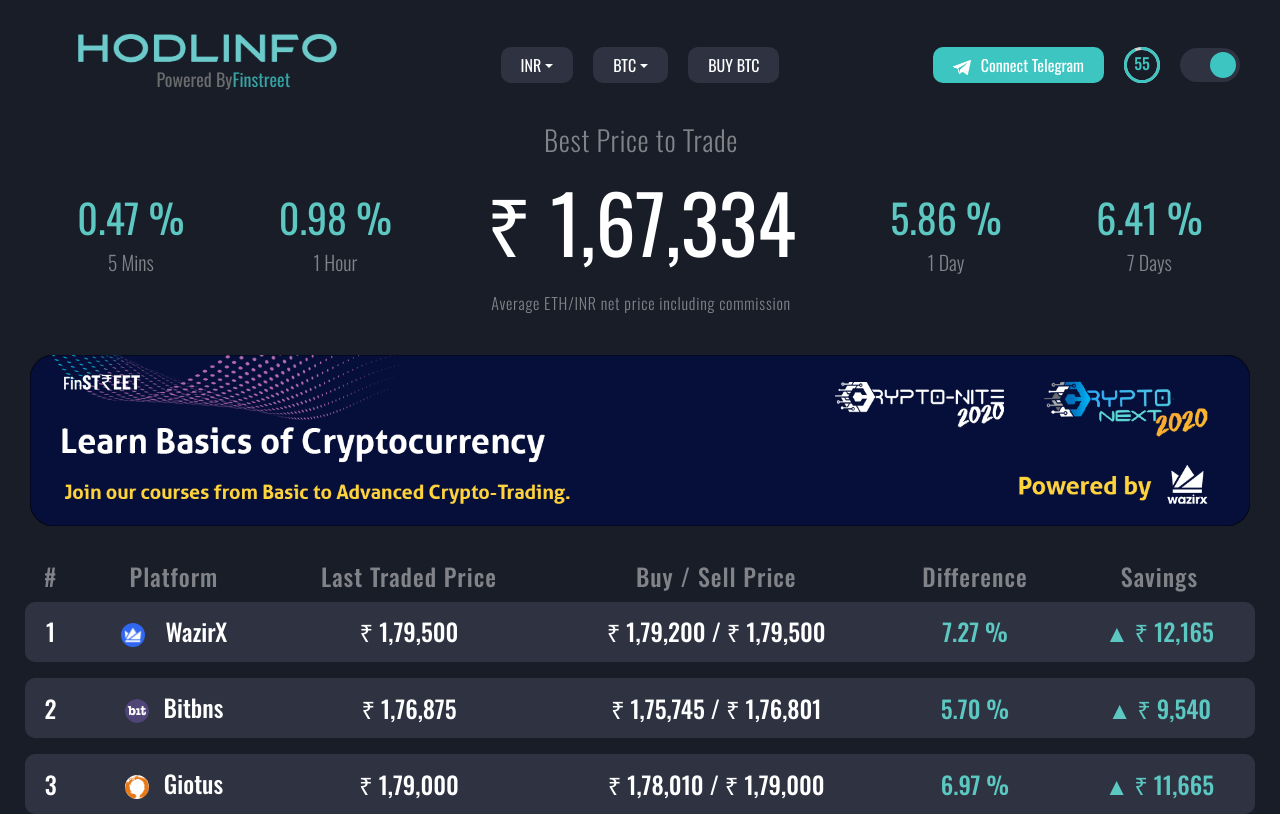
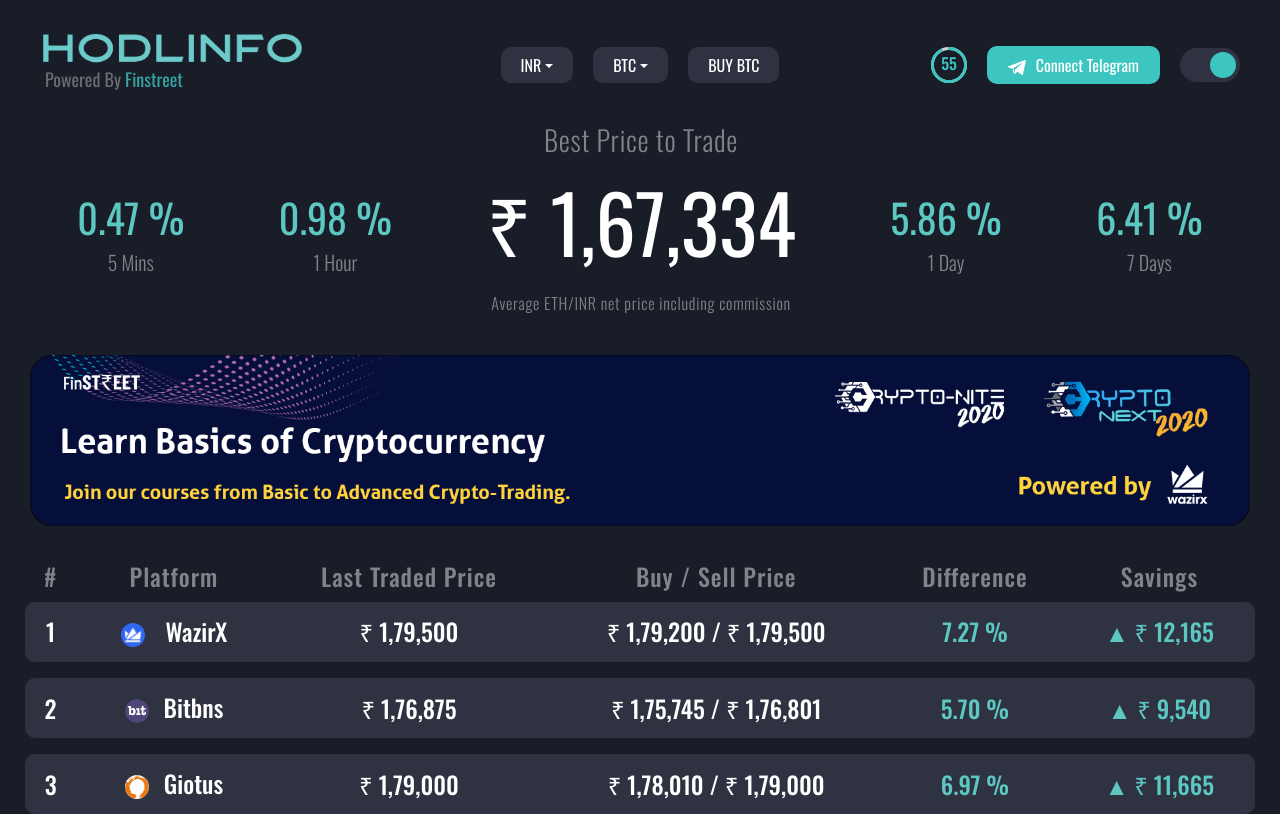
Before and after one commit to Priyatham-sai-chand/quadb-hodlinfo, a React (Create React App) app: page / in a window 1280 px wide. Shown: the top 814 px of the page. Built offline with nearby package versions, Linux system fonts and the light colour scheme.

Commit message:
Btn sizes fix

```diff
--- a/src/App.css
+++ b/src/App.css
@@ -1,6 +1,3 @@
-.App {
-  text-align: center;
-}
 
 .App-logo {
   height: 40vmin;
--- a/src/components/Header.js
+++ b/src/components/Header.js
@@ -19,14 +19,11 @@
                             <img src="hodlinfo_logo.png" class="fiat-logo" style={{padding: "10px"}} />
                         </div>
                     </a>
-                    <p class="col-12 text-center-xs" style={{"font-family": "Oswald, sans-serif", "margin-top": "-18px", opacity: "0.8", "font-size": "18px", color: "gray"}}>
-                        Powered By
-                                <a class="footer-text-link" rel="nofollow" target="_blank" href="https://www.finstreet.in/" style={{color: "rgb(61, 198, 193)"}}>
-                            Finstreet
-                                     </a>
+                    <p class="col-12 text-center-xs" style={{"font-family": "Oswald, sans-serif", "margin-top": "-18px", opacity: "0.8", "font-size": "18px", color: "gray"}}>Powered By <a class="footer-text-link" rel="nofollow" target="_blank" href="https://www.finstreet.in/" style={{color: "rgb(61, 198, 193)"}}> Finstreet </a>
                     </p>
                 </div>
                 <div class="text-center padding-none col-12 col-sm-12 col-md-2 col-lg-4">
+<div class="btn-group">
  <ButtonDropdown isOpen={dropdownOpenCurrency} toggle={toggleCurrency} >
       <DropdownToggle caret className={"header-button"}>
           {currency}
@@ -35,7 +32,9 @@
         <DropdownItem value="INR" onClick={(e) => setCurrency(e.target.value)}>INR</DropdownItem>
       </DropdownMenu>
     </ButtonDropdown>
+</div>
 
+<div class="btn-group">
 <ButtonDropdown isOpen={dropdownOpenAsset} toggle={toggleAsset} >
    <DropdownToggle caret className={"header-button"}>
      {asset}
@@ -56,28 +55,29 @@
         <DropdownItem value="WRX" onClick={(e) => setAsset(e.target.value)}>WRX</DropdownItem>
       </DropdownMenu>
     </ButtonDropdown>
+</div>
+<div class="btn-group">
                     <a target="_blank" href="" type="button" aria-haspopup="true" aria-expanded="false" class="header-button btn btn-secondary">BUY {asset}</a>
+</div>
                 </div>
                 <div class="right-header col-12 col-sm-12 col-md-5 col-lg-4">
                     <div class="d-inline-flex flex-wrap align-items-center justify-content-center">
+                                <div className="progress-bar-wrapper">
+                                    <CircularProgressbar  value={parseFloat(props.countDownTimer * 100 / 60.0)} text={`${props.countDownTimer}`}/>
+                                </div>
                         <a class="color-white" href="/connect/telegram">
-                            <div class="header-telegram-button">
+                            <div class="d-flex telegram-logo-text header-telegram-button btn align-items-center pointer color-white">
                                 <div class="d-inline-block">
                                     <img src="telegram.png" class="telegram-logo" /></div>
                                 <div class="text-nowrap d-inline-block color-white">Connect Telegram</div>
                             </div>
                         </a>
-<div className="d-inline-flex flex-wrap align-items-center justify-content-center">
-                                <div className="progress-bar-wrapper">
-                                    <CircularProgressbar  value={parseFloat(props.countDownTimer * 100 / 60.0)} text={`${props.countDownTimer}`}/>
-                                </div>
                             <div className="margin-10 d-inline-block">
                                 <label className="switch">
                                     <input type="checkbox" checked={!props.isLightTheme} onChange={props.onThemeButtonClick} />
                                     <span className="slider round"></span>
                                 </label>
                             </div>
-                        </div>
                     </div>
                 </div>
             </div>
--- a/src/components/MainPage.js
+++ b/src/components/MainPage.js
@@ -15,7 +15,7 @@
 };
     return (
         <React.Fragment>
-            <div className={("theme-") + (isLightTheme ? "light" : "dark")+(" padding-bottom-50")}>
+            <div className={("theme-") + (isLightTheme ? "light" : "dark")}>
             <Header isLightTheme={isLightTheme} onThemeButtonClick={onThemeButtonClick } countDownTimer={countDownTimer}/>
             <div class="Container-fluid " style={{ padding: "0px 30px" }}>
                 <div class="d-flex justify-content-around align-items-center average-header" style={{ padding: "10px 0px" }}>
--- a/src/components/styles.css
+++ b/src/components/styles.css
@@ -171,8 +171,8 @@
 }
  .header-button {
 	 margin: 10px;
-	 padding: 6px 20px;
-	 border-radius: 10px;
+	 padding: 6px 20px !important;
+	 border-radius: 10px !important;
 }
  .telegram-logo {
 	 height: 15px;
@@ -205,10 +205,10 @@
 	 color: white;
 }
  .header-telegram-button {
-	 margin: 10px;
-	 padding: 6px 20px;
-	 border-radius: 10px;
-	 background-color: #3dc6c1;
+	 margin: 10px !important;
+	 padding: 6px 20px !important;
+	 border-radius: 10px !important;
+	 background-color: #3dc6c1 !important;
 	 color: white !important;
 }
  .theme-light {
@@ -224,11 +224,8 @@
  .theme-light .header-button {
 	 color: #0c0f48;
 	 background-color: #f8f9fa;
-	 border-radius: 10px;
-  margin: 10px;
-  padding: 6px 20px;
-  border-radius: 10px;
-  border: 0;
+	    border: 0px;
+    box-shadow: 0 0 2px #dddddd;
 }
  .theme-light .toggle-button-circle {
 	 height: 20px;
@@ -315,7 +312,6 @@
 	 border-radius: 10px;
   margin: 10px;
   padding: 6px 20px;
-  border-radius: 10px;
   border: 0;
 }
  .theme-dark .toggle-button-circle {
```
